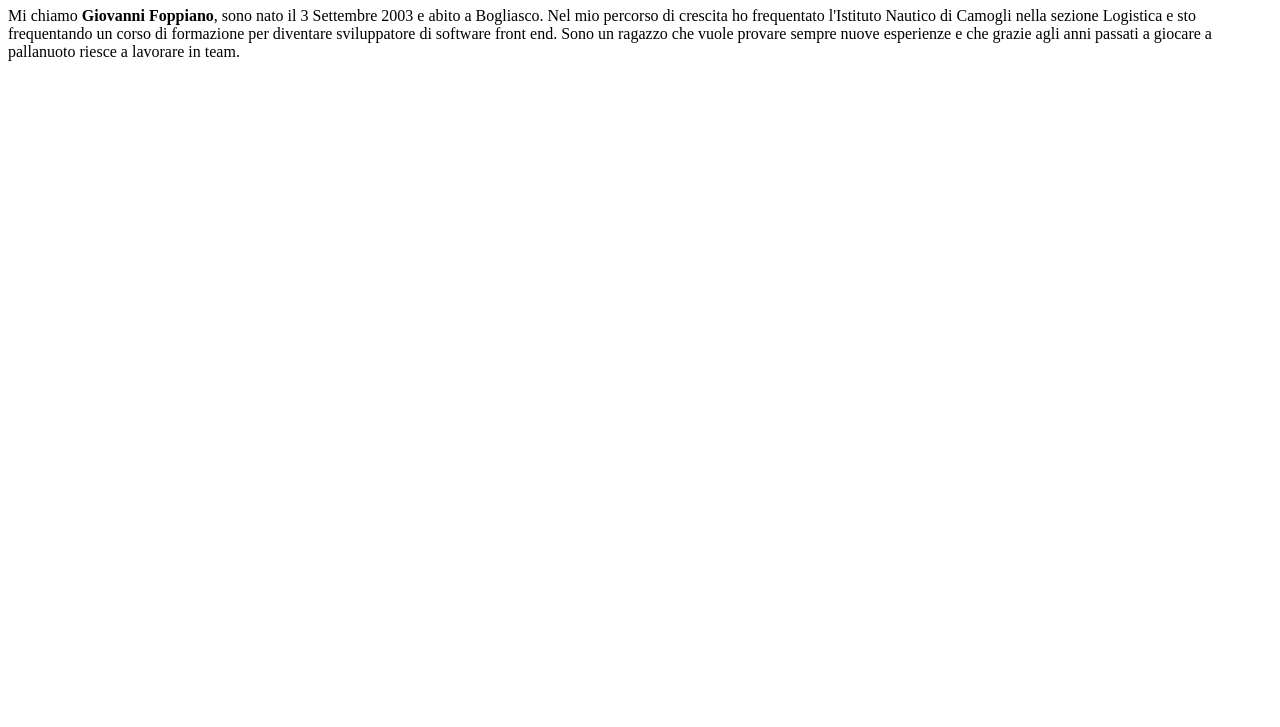
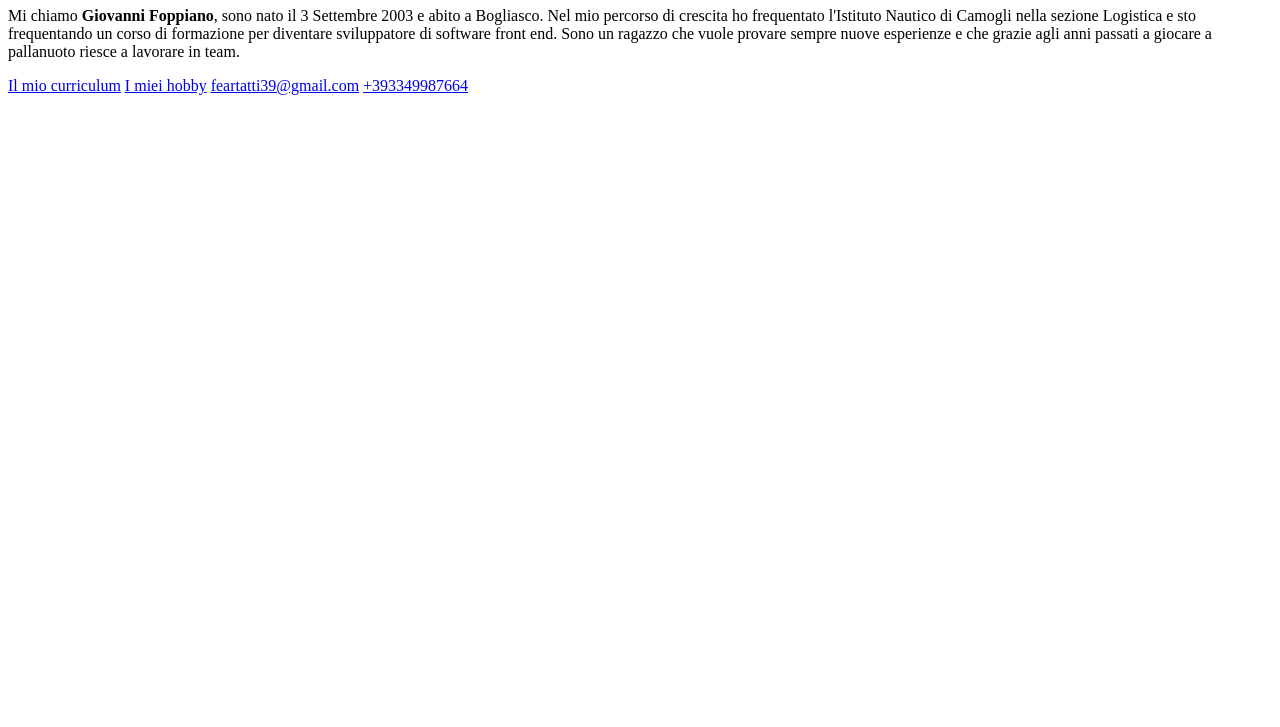
Before and after one commit to JusTFoppy/bio-website, a plain HTML site: page index.html in a window 1280 px wide. Shown: the part 73-800 px from the top of the page. Drawn offline with Linux system fonts and the light colour scheme.

Commit message:
Update index.html

```diff
--- a/index.html
+++ b/index.html
@@ -16,6 +16,12 @@
             Nel mio percorso di crescita ho frequentato l'Istituto Nautico di Camogli nella sezione Logistica e sto frequentando un corso di formazione per diventare sviluppatore di software front end.
             Sono un ragazzo che vuole provare sempre nuove esperienze e che grazie agli anni passati a giocare a pallanuoto riesce a lavorare in team.
         </p>
+        <p>
+            <a href="curriculum.html">Il mio curriculum</a>
+            <a href="hobby.html">I miei hobby</a>
+            <a href="mailtp:feartatti39@gmail.com">feartatti39@gmail.com</a>
+            <a href="+393349987664">+393349987664</a>
+        </p>
     </main>
 
 </body>
```
